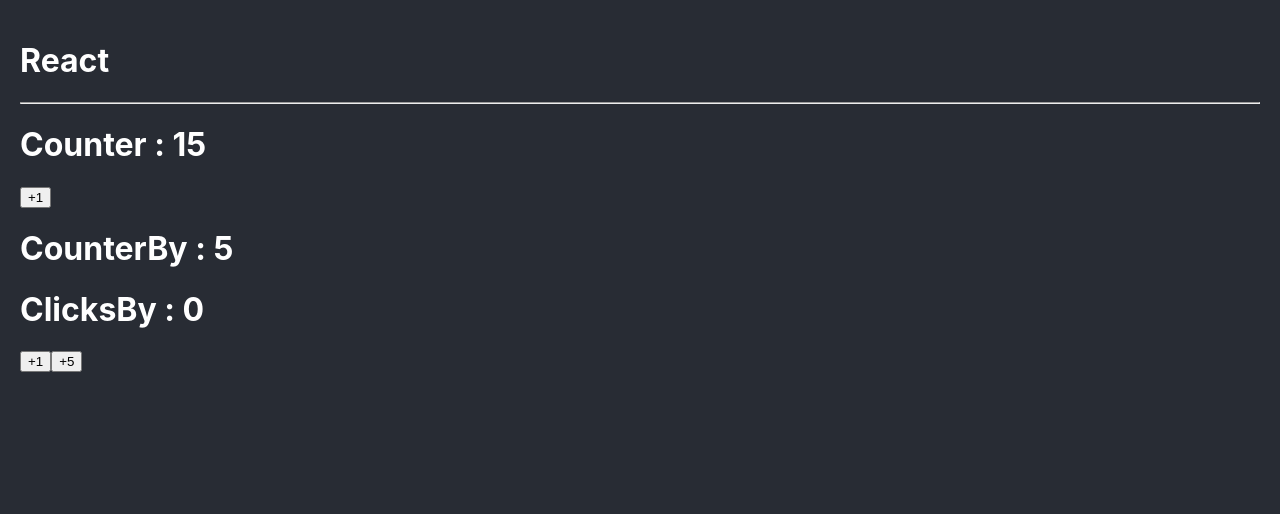
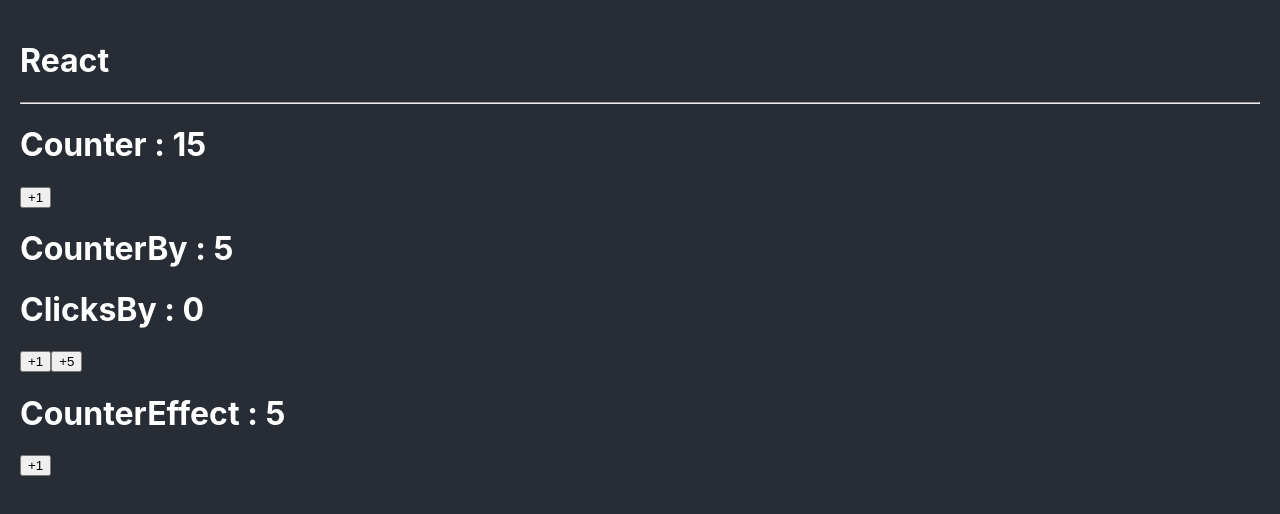
Before and after one commit to eapepe0/React-Avanzado, a React (Create React App) app: page / in a window 1280 px wide. Shown: the top 514 px of the page. Built offline with nearby package versions, Linux system fonts and the light colour scheme.

Commit message:
Leccion 14 Finalizada

```diff
--- a/src/App.tsx
+++ b/src/App.tsx
@@ -1,5 +1,6 @@
 import { Counter } from "./Counter";
 import { CounterBy } from "./CounterBy";
+import { CounterEffect } from "./CounterEffect";
 
 function App() {
   return (
@@ -8,6 +9,7 @@
       <hr />
       <Counter initialValue={15} />
       <CounterBy />
+      <CounterEffect />
     </>
   );
 }
--- /dev/null
+++ b/src/CounterEffect.tsx
@@ -0,0 +1,27 @@
+import { useState, useEffect } from "react";
+
+const MAX_COUNT = 10;
+export const CounterEffect = () => {
+  //* aca ponemos que initialValue lo va a buscar en las definiciones que hacemos en interface Props
+  const [counter, setCounter] = useState(5);
+
+  const handleClick = () => {
+    setCounter((prev) => Math.min(prev + 1, MAX_COUNT));
+    //* usamos el Math.min (evalua una serie de numeros y devuelve el menor) al llagar a MAX_COUNT , siempre lo va devolver por eso nunca lo va a superar
+  };
+  useEffect(() => {
+    if (counter < 10) return; //* si counter es menor que 10 volvemos no hacemos nada
+    //* si es mayor a 10 mostramos el mensaje siguiente estilizado
+    console.log(
+      "%cSe llego al valor maximo!!!",
+      "color:red; background-color:white"
+    );
+  }, [counter]); //* se ejecuta el useEffect cada vez que cambia el counter ( o sea cuando hacemos click en el boton)
+
+  return (
+    <>
+      <h1>CounterEffect : {counter}</h1>
+      <button onClick={handleClick}>+1</button>
+    </>
+  );
+};
```
